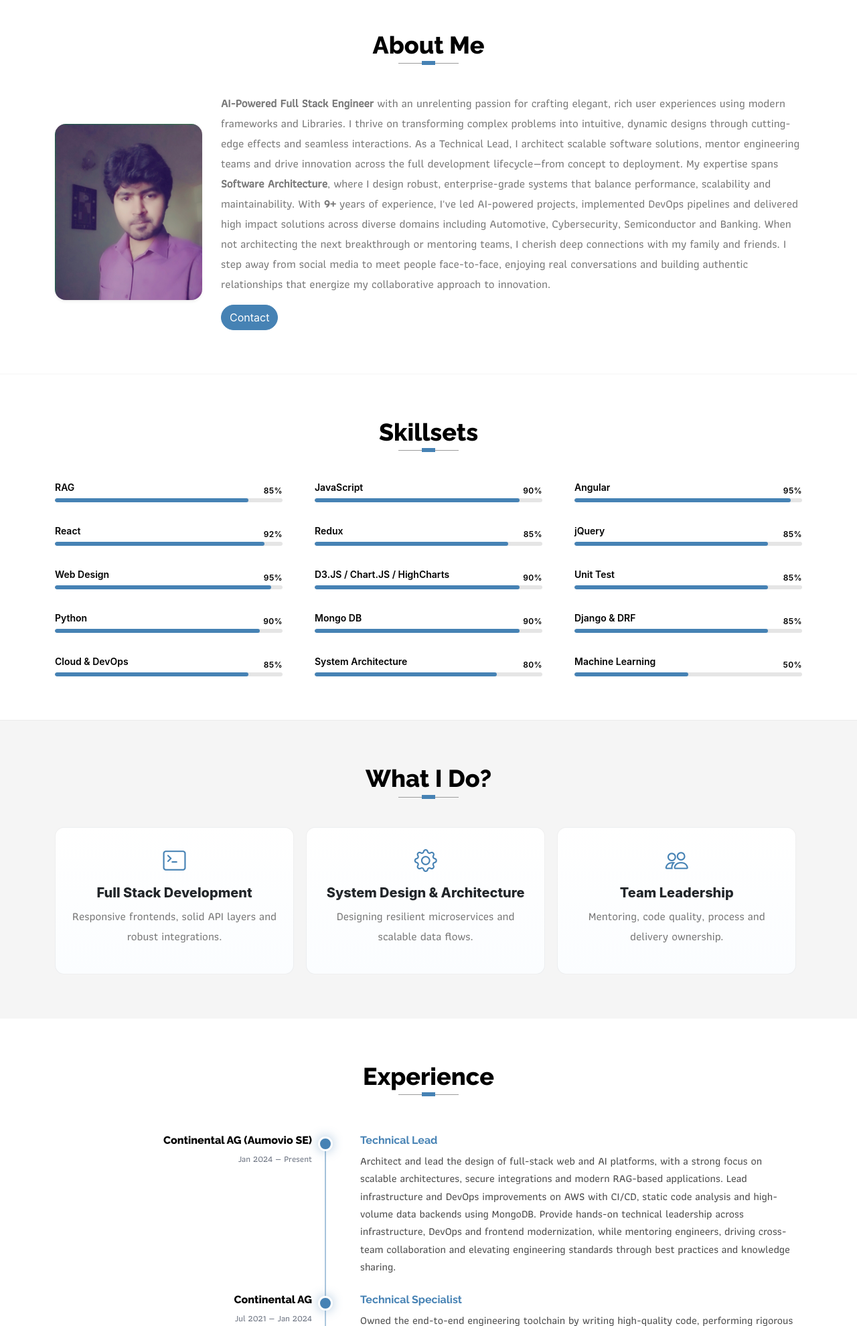
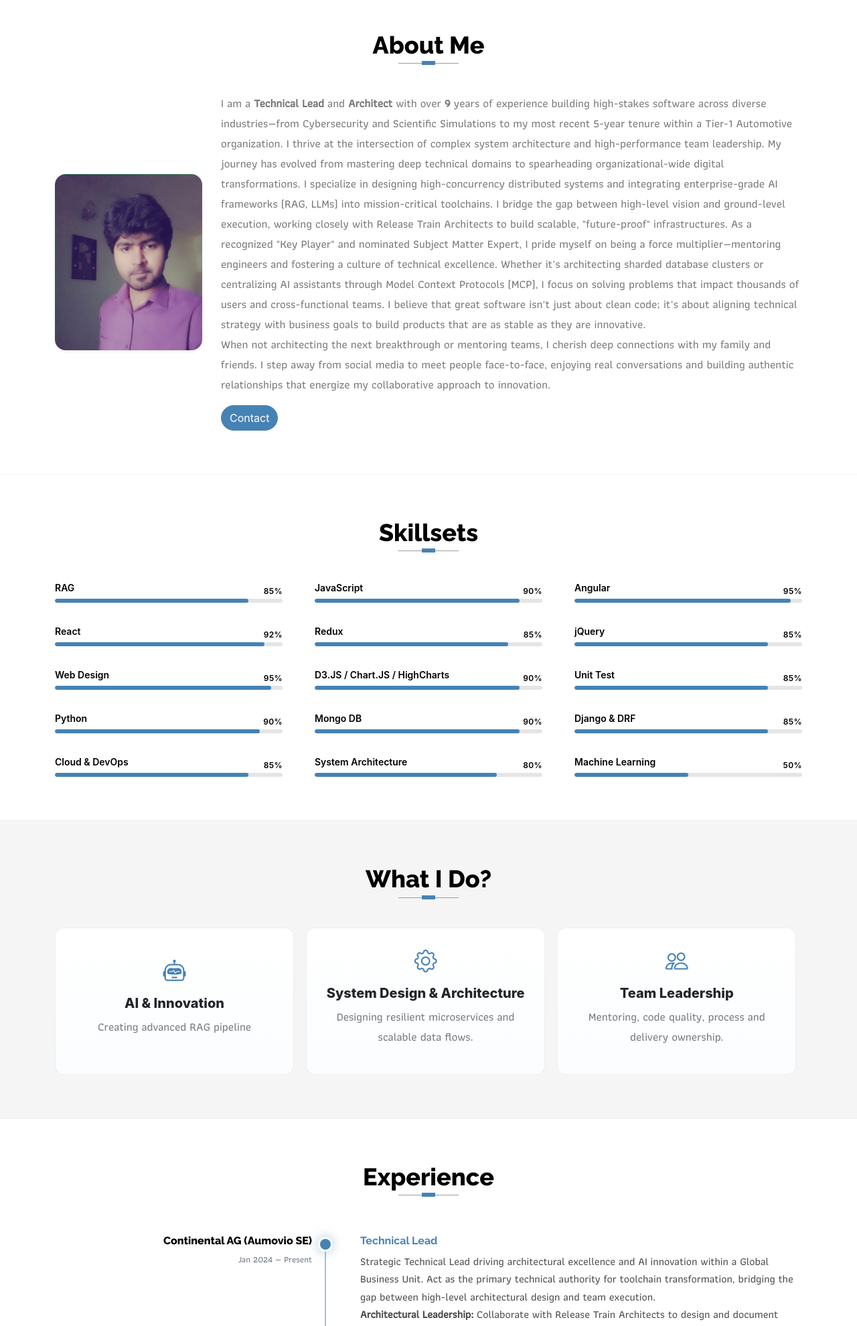
Before and after one commit to SunilPM01/portfolio, a plain HTML site: page index.html in a window 1280 px wide. Shown: the part 820-2800 px from the top of the page at 67% size. Drawn offline with nearby package versions, Linux system fonts and the light colour scheme.

Commit message:
updated summaries

```diff
--- a/index.html
+++ b/index.html
@@ -990,7 +990,7 @@
     <div class="hero-center">
       <div class="hero-panel fade-scale">
         <div class="hero-name">Sunil Kumar P M</div>
-        <div class="hero-title">Technical Lead • Full Stack Developer</div>
+        <div class="hero-title">Technical Lead • Architect</div>
         <div class="mt-3 lead-muted" style="color:#dbefff">I design and deliver high-performance web platforms, lead
           engineering teams and implement secure scalable systems.</div>
       </div>
@@ -1009,7 +1009,7 @@
         <div class="about-pic shadow-sm"><img src="sunil-profile-pic.jpg" alt="Profile">
         </div>
         <div class="about-text">
-          <p class="lead-muted" style="text-align: left;"><b>AI-Powered Full Stack Engineer</b> with an unrelenting
+          <!-- <p class="lead-muted" style="text-align: left;"><b>AI-Powered Full Stack Engineer</b> with an unrelenting
             passion for crafting elegant,
             rich user
             experiences using modern frameworks and Libraries. I thrive on transforming complex problems
@@ -1023,6 +1023,17 @@
             Automotive, Cybersecurity, Semiconductor and Banking.
             When not architecting the next breakthrough or mentoring teams, I cherish deep connections with my family
             and friends. I step away from social media to meet people face-to-face, enjoying real conversations and
+            building authentic relationships that energize my collaborative approach to innovation.</p> -->
+            <p class="lead-muted" style="text-align: left;">I am a <b>Technical Lead</b> and <b>Architect</b> with over <b>9</b> years of experience building high-stakes software across diverse industries—from Cybersecurity and Scientific Simulations to my most recent 5-year tenure within a Tier-1 Automotive organization.
+
+I thrive at the intersection of complex system architecture and high-performance team leadership. My journey has evolved from mastering deep technical domains to spearheading organizational-wide digital transformations. I specialize in designing high-concurrency distributed systems and integrating enterprise-grade AI frameworks (RAG, LLMs) into mission-critical toolchains.
+I bridge the gap between high-level vision and ground-level execution, working closely with Release Train Architects to build scalable, "future-proof" infrastructures.
+As a recognized "Key Player" and nominated Subject Matter Expert, I pride myself on being a force multiplier—mentoring engineers and fostering a culture of technical excellence.
+Whether it’s architecting sharded database clusters or centralizing AI assistants through Model Context Protocols (MCP), I focus on solving problems that impact thousands of users and cross-functional teams.
+I believe that great software isn't just about clean code; it’s about aligning technical strategy with business goals to build products that are as stable as they are innovative.
+<br>
+When not architecting the next breakthrough or mentoring teams, I cherish deep connections with my family
+            and friends. I step away from social media to meet people face-to-face, enjoying real conversations and
             building authentic relationships that energize my collaborative approach to innovation.</p>
           <div class="mt-3">
             <!-- <button class="btn btn-outline-dark me-2">Download Resume</button> -->
@@ -1156,9 +1167,9 @@
       <div class="d-flex flex-wrap" style="gap:18px;">
         <div class="do-col">
           <div class="card p-4 fade-scale">
-            <div class="icon"><i class="bi bi-terminal icon"></i></div>
-            <h5>Full Stack Development</h5>
-            <p class="lead-muted">Responsive frontends, solid API layers and robust integrations.</p>
+            <div class="icon"><i class="bi bi-robot"></i></div>
+            <h5>AI & Innovation</h5>
+            <p class="lead-muted">Creating advanced RAG pipeline</p>
           </div>
         </div>
 
@@ -1195,12 +1206,14 @@
           </div>
           <div class="timeline-right">
             <div class="role">Technical Lead</div>
-            <div class="desc">Architect and lead the design of full-stack web and AI platforms, with a strong focus on
-              scalable architectures, secure integrations and modern RAG-based applications. Lead infrastructure and
-              DevOps improvements on AWS with CI/CD, static code analysis and high-volume data backends using MongoDB.
-              Provide hands-on technical leadership across infrastructure, DevOps and frontend modernization, while
-              mentoring engineers, driving cross-team collaboration and elevating engineering standards through best
-              practices and knowledge sharing.</div>
+            <div class="desc">Strategic Technical Lead driving architectural excellence and AI innovation within a Global Business Unit. Act as the primary technical authority for toolchain transformation, bridging the gap between high-level architectural design and team execution.
+<br><b>Architectural Leadership:</b> Collaborate with Release Train Architects to design and document 20+ complex backend systems using PlantUML. Spearheading the "One-Database-One-Tool-Chain" initiative for organizational standardization.
+<br><b>System Scalability & Optimization:</b> Architected a highly scalable MongoDB Sharded Cluster on AWS to handle 1M+ daily records; engineered a Python-based Jira Data Processing library utilizing multi-threading and batch processing to reduce latency by 70%.
+<br><b>AI & Innovation:</b> Tool Owner for an AI-powered application, implementing an advanced RAG (Retrieval-Augmented Generation) pipeline. Currently collaborating with Global AI teams to develop a Model Context Protocol (MCP) for centralized AI assistants.
+<br><b>Technical Force Multiplier:</b> Nominated as "Expert" for Application Tools Development. Educated cross-functional teams of 50–3000 members through Tech Talks on topics like ‘Smarter Data Processing’, ‘Database Scaling’.
+<br><b>Quality Engineering:</b> Developed automated GitHub extraction scripts for Global Quality teams.
+<br><b>Technical Infrastructure & DevOps:</b> Optimized cloud infrastructure on AWS EC2 along with GPU configuration. Designed and deployed CI/CD pipelines in Jenkins with advanced static code analysis (SonarQube, Pylint).
+<br><b>Leadership & Mentorship:</b> Mentored and onboarded junior engineers. Conducted technical knowledge sessions and product demos at company-wide engineering events. Awarded for engineering excellence and technical leadership contributions.</div>
           </div>
         </div>
 
@@ -1211,11 +1224,13 @@
           </div>
           <div class="timeline-right">
             <div class="role">Technical Specialist</div>
-            <div class="desc">Owned the end-to-end engineering toolchain by writing high-quality code, performing
-              rigorous code reviews and enforcing consistent implementation standards across teams. Took responsibility
-              for core tools and services across infrastructure, DevOps and frontend modernization, while closely
-              collaborating with cross-functional engineering and management teams to deliver reliable, secure and
-              high-performing solutions.
+            <div class="desc">Lead Technical Specialist responsible for the end-to-end ownership and modernization of organization-wide enterprise applications.
+<br>
+<b>Product Ownership:</b> Managed the full SDLC for two critical internal tools, facilitating stakeholder requirements, sprint planning, and successful on-time delivery.
+<br>
+<b>UI/UX Modernization:</b> Led the complete UI revamp of legacy systems using modern frontend stacks, resulting in significant improvements in load times, system stability, and user satisfaction.
+<br>
+<b>Stakeholder Alignment:</b> Acted as the technical bridge for global stakeholders, translating complex business needs into actionable technical roadmaps and implementation plans.
             </div>
           </div>
 
```
